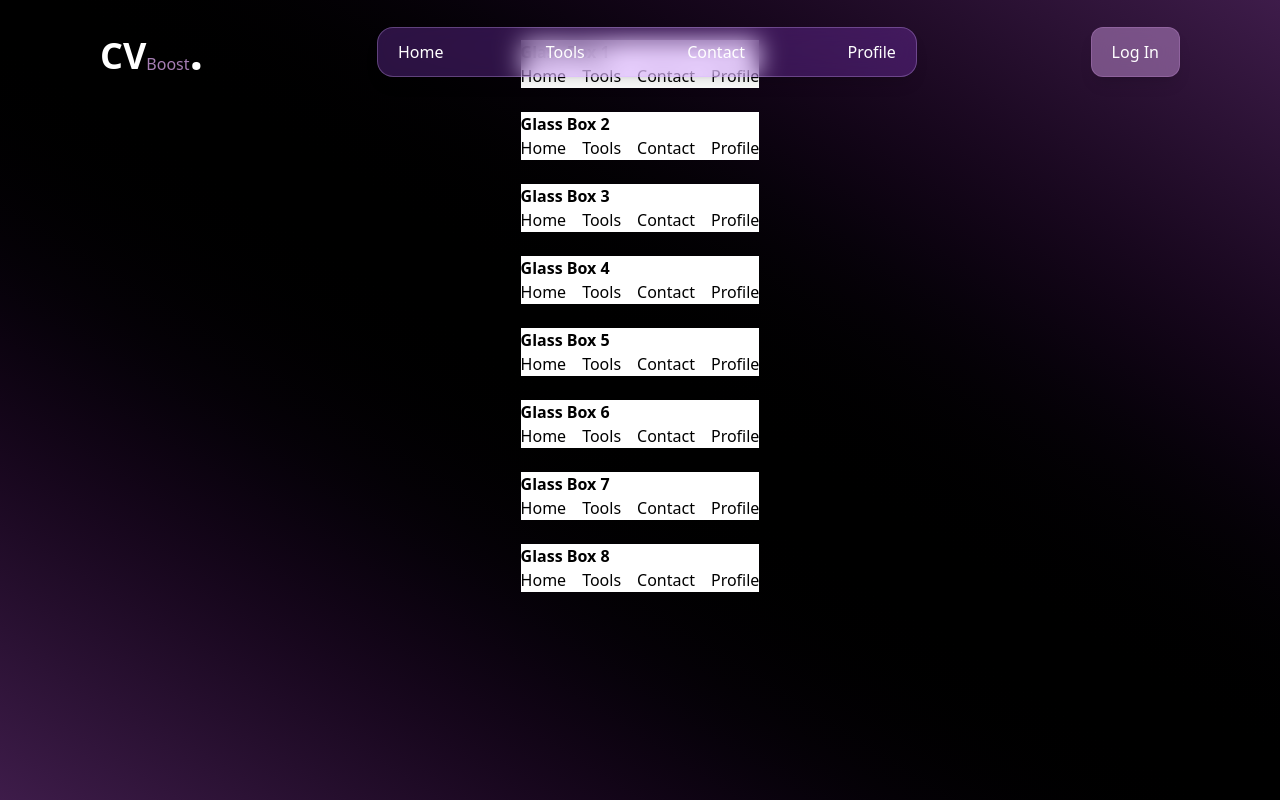
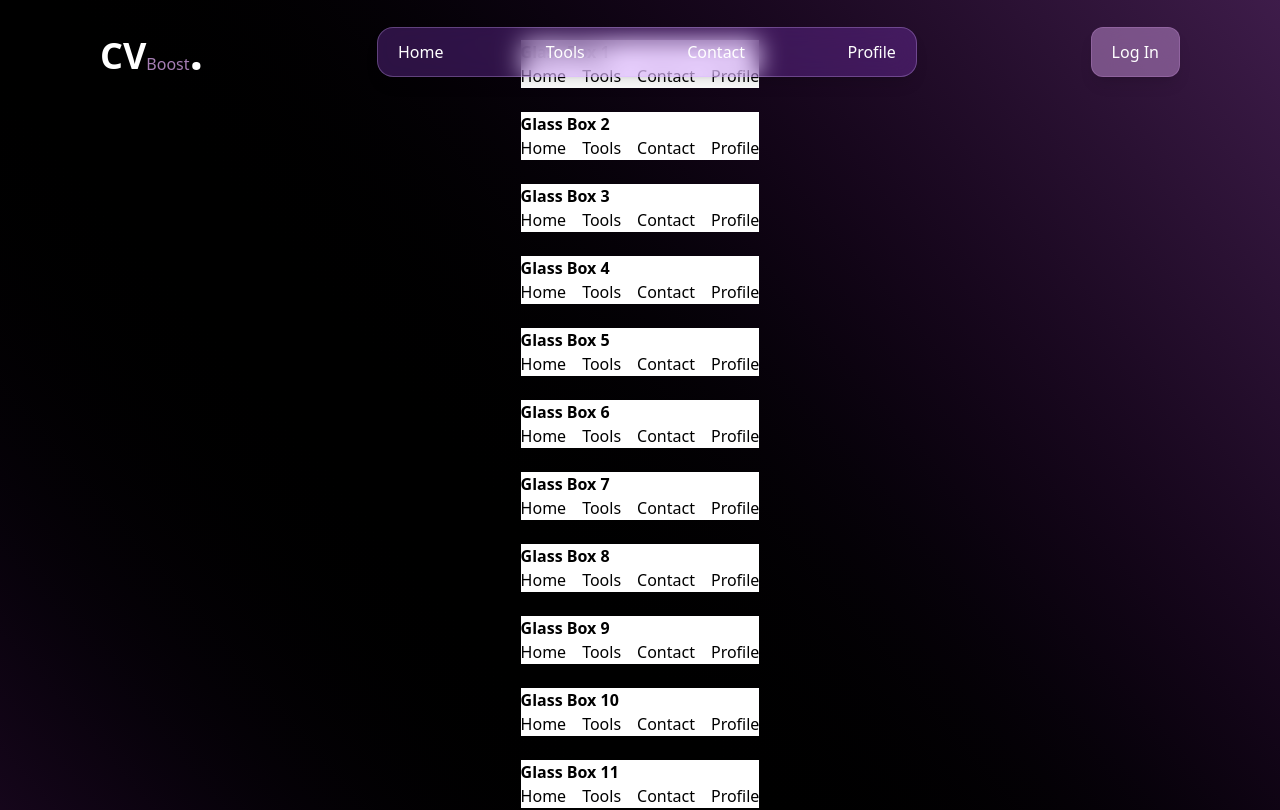
Before and after one commit to RaulSchiop/CVBoost, a Next.js app in the folder frontend/: page / in a window 1280 px wide. Shown: the top 810 px of the page. Built offline with nearby package versions, Linux system fonts and the light colour scheme.

Commit message:
footer added

```diff
--- /dev/null
+++ b/frontend/src/Components/Footer/Footer.tsx
@@ -0,0 +1,57 @@
+import Link from "next/link";
+import Logo from "../Logo/Logo";
+import MainBtn from "../Buttons/MainBtn";
+
+export default function Footer() {
+   return (
+      <footer className="relative  w-full bg-black flex flex-col items-center justify-center">
+         <div className=" flex items-center justify-center gap-20 p-5 w-full  ">
+            <div>
+               <Logo></Logo>
+               <p className="mt-4 text-sm text-white/70 max-w-[200px] text-center md:text-left">
+                  Helping your career advance with our AI-powered CV helper
+               </p>
+            </div>
+            <div>
+               <h1 className="text-accent-500 text-xl text-bold mb-5">
+                  Quick links
+               </h1>
+               <div className="flex items-center justify-center ">
+                  <div className="flex flex-col gap-3 border-r-2  pr-2 border-accent-500/60">
+                     <Link className=" text-white" href="/">
+                        Home
+                     </Link>
+                     <Link className=" text-white " href="/tools">
+                        Tools
+                     </Link>
+                  </div>
+                  <div className="flex flex-col pl-2 gap-3">
+                     <Link className="text-white" href="/contact">
+                        Contact
+                     </Link>
+                     <Link className="text-white" href="/profile">
+                        Profile
+                     </Link>
+                  </div>
+               </div>
+            </div>
+            <div>
+               <h1 className="text-accent-500 text-xl text-bold mb-2">
+                  Contact Us
+               </h1>
+               <div className="flex flex-col gap-2 text-white/70">
+                  <p>Email: support@cvboost.com</p>
+                  <Link href="/contact">
+                     <MainBtn> Send us a message →</MainBtn>
+                  </Link>
+               </div>
+            </div>
+         </div>
+         <div className="mt-2 pt-2 border-t border-accent-500/60 text-center md:text-left">
+            <p className="text-sm text-white/50">
+               © {2025} CVBoost. All rights reserved.
+            </p>
+         </div>
+      </footer>
+   );
+}
--- a/frontend/src/app/layout.tsx
+++ b/frontend/src/app/layout.tsx
@@ -13,9 +13,7 @@ export default function RootLayout({
 }>) {
    return (
       <html lang="en">
-         <body className="bg-gradient-to-bl from-accent-200 via-black to-accent-200 ">
-            {children}
-         </body>
+         <body className="bg-black">{children}</body>
       </html>
    );
 }
--- a/frontend/src/app/page.tsx
+++ b/frontend/src/app/page.tsx
@@ -1,3 +1,4 @@
+import Footer from "@/Components/Footer/Footer";
 import Header from "@/Components/Header/Header";
 import Logo from "@/Components/Logo/Logo";
 import Image from "next/image";
@@ -5,9 +6,10 @@ import Link from "next/link";
 
 export default function Home() {
    return (
-      <main className="flex flex-col items-center gap-6 p-10 min-h-screen ">
+      <div className="min-h-screen flex flex-col ">
+         <div className="flex flex-col items-center gap-6 p-10 min-h-screen bg-gradient-to-bl from-accent-200 via-black to-accent-200">
             <Header></Header>
-         {Array.from({ length: 8 }).map((_, i) => (
+            {Array.from({ length: 20 }).map((_, i) => (
                <div key={i} className="bg-white">
                   <span className="font-semibold">Glass Box {i + 1}</span>
                   <div className="flex gap-4">
@@ -18,6 +20,8 @@ export default function Home() {
                   </div>
                </div>
             ))}
-      </main>
+         </div>
+         <Footer></Footer>
+      </div>
    );
 }
```
Lines whose indentation alone changed are shown as unchanged.
